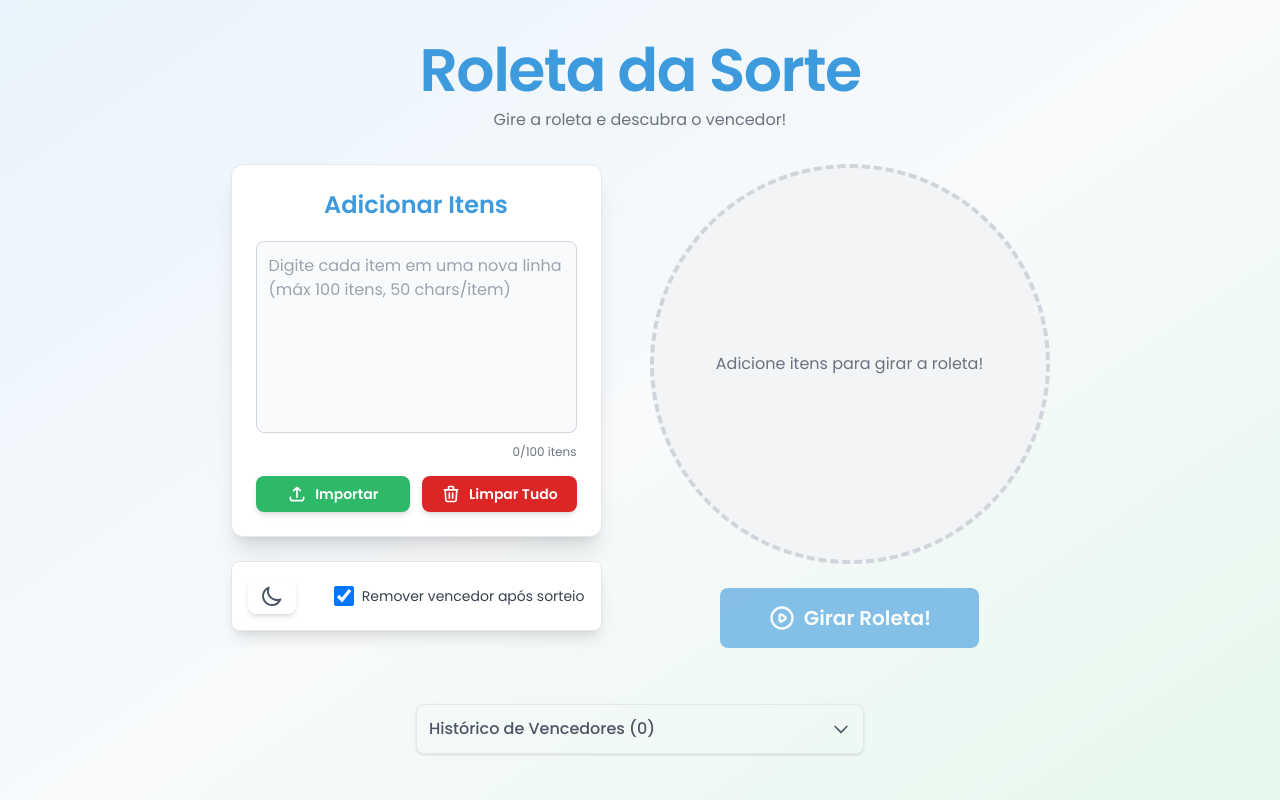
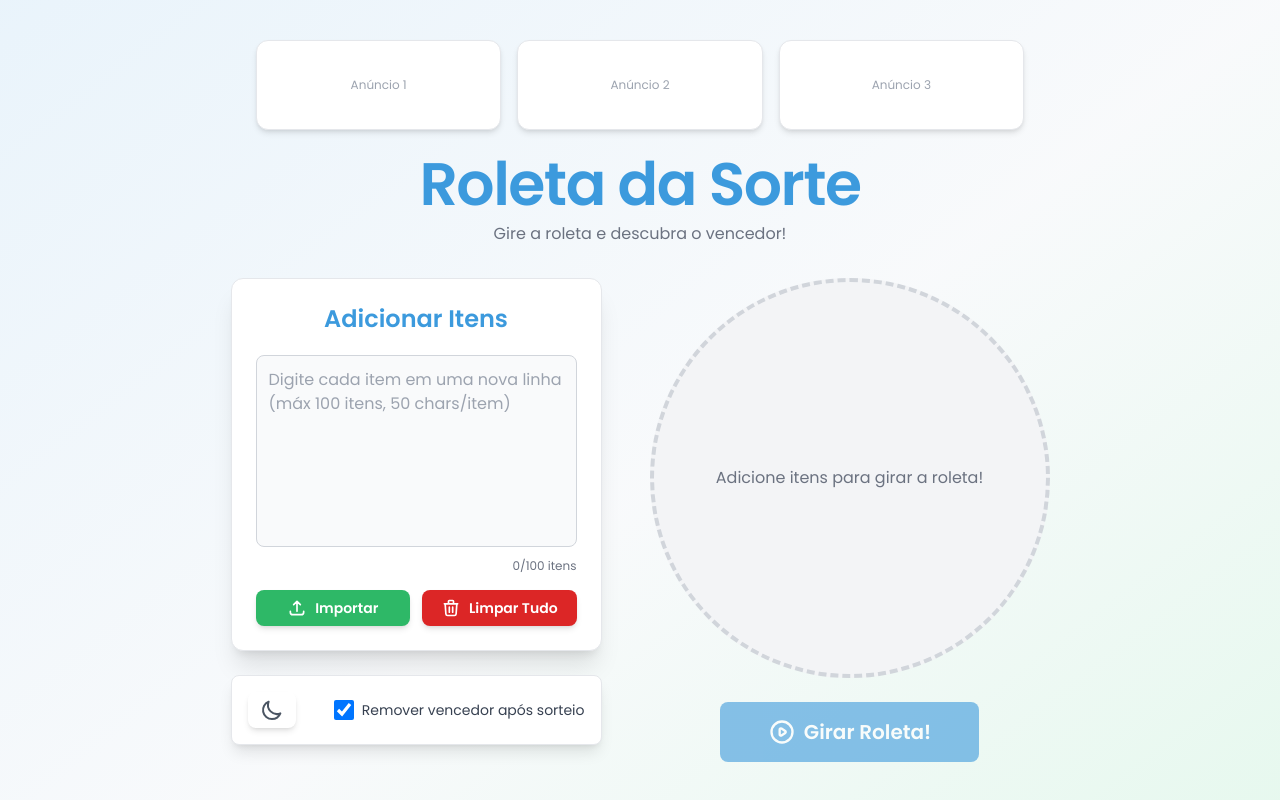
Before and after one commit to brunorizzoc/biam, a React (Vite) app: page / in a window 1280 px wide. Shown: the top 800 px of the page. Built offline with nearby package versions, Linux system fonts and the light colour scheme.

Commit message:
Add files via upload

```diff
--- a/App.tsx
+++ b/App.tsx
@@ -107,7 +107,21 @@ const App: React.FC = () => {
 
   return (
     <div className="min-h-screen flex flex-col items-center justify-start gap-8 p-4 pt-6 sm:p-6 sm:pt-10 bg-gradient-to-br from-primary-light/20 via-background to-secondary-light/20 dark:from-primary-dark/30 dark:via-dark-background dark:to-secondary-dark/30 transition-colors duration-300">
-      <header className="text-center">
+      <header className="text-center w-full max-w-3xl mx-auto flex flex-col items-center">
+        <div className="w-full flex flex-col sm:flex-row gap-4 mb-6 justify-center items-center">
+          <div className="flex-1 bg-white dark:bg-gray-800 rounded-xl shadow-md p-4 min-h-[90px] flex items-center justify-center border border-gray-200 dark:border-gray-700">
+            {/* Anúncio 1 - insira o código do Google Ads aqui */}
+            <span className="text-gray-400 text-xs">Anúncio 1</span>
+          </div>
+          <div className="flex-1 bg-white dark:bg-gray-800 rounded-xl shadow-md p-4 min-h-[90px] flex items-center justify-center border border-gray-200 dark:border-gray-700">
+            {/* Anúncio 2 - insira o código do Google Ads aqui */}
+            <span className="text-gray-400 text-xs">Anúncio 2</span>
+          </div>
+          <div className="flex-1 bg-white dark:bg-gray-800 rounded-xl shadow-md p-4 min-h-[90px] flex items-center justify-center border border-gray-200 dark:border-gray-700">
+            {/* Anúncio 3 - insira o código do Google Ads aqui */}
+            <span className="text-gray-400 text-xs">Anúncio 3</span>
+          </div>
+        </div>
         <h1 className="text-5xl sm:text-6xl font-semibold text-primary dark:text-primary-light tracking-tight"> {/* Removido font-lobster, usando Poppins com peso maior */}
           Roleta da Sorte
         </h1>
```
